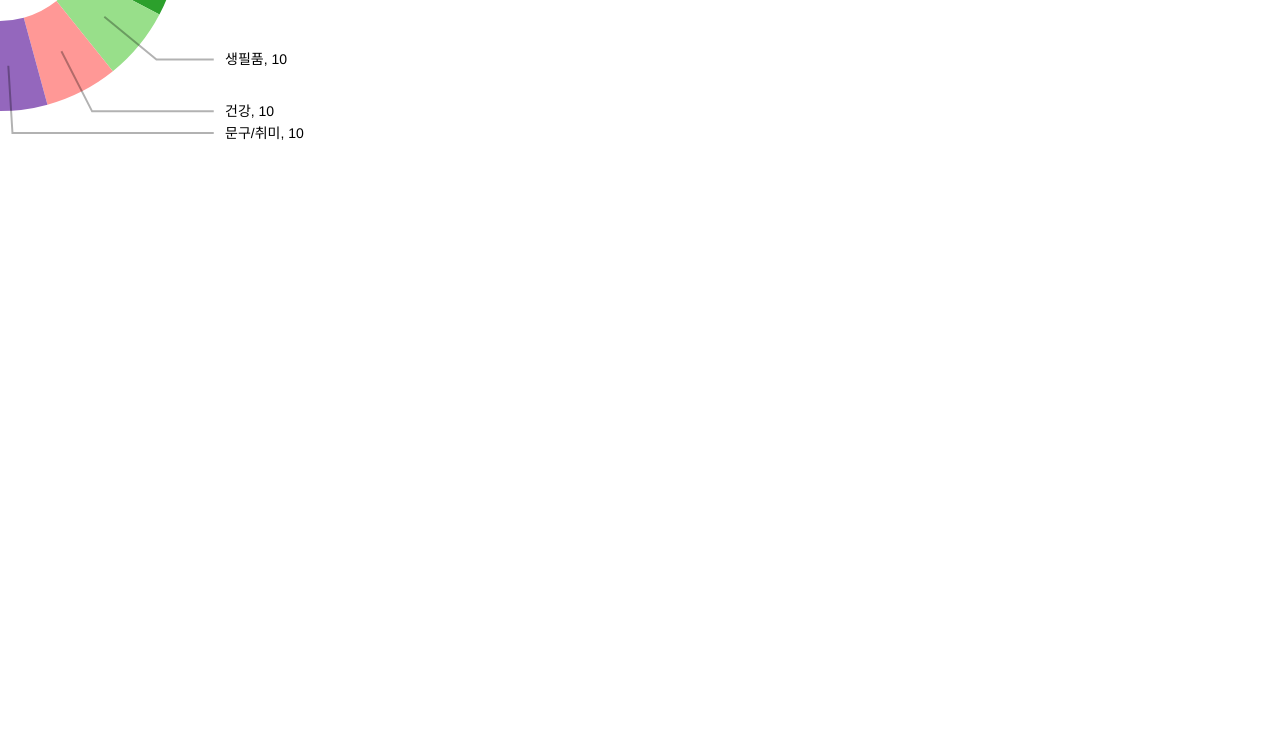
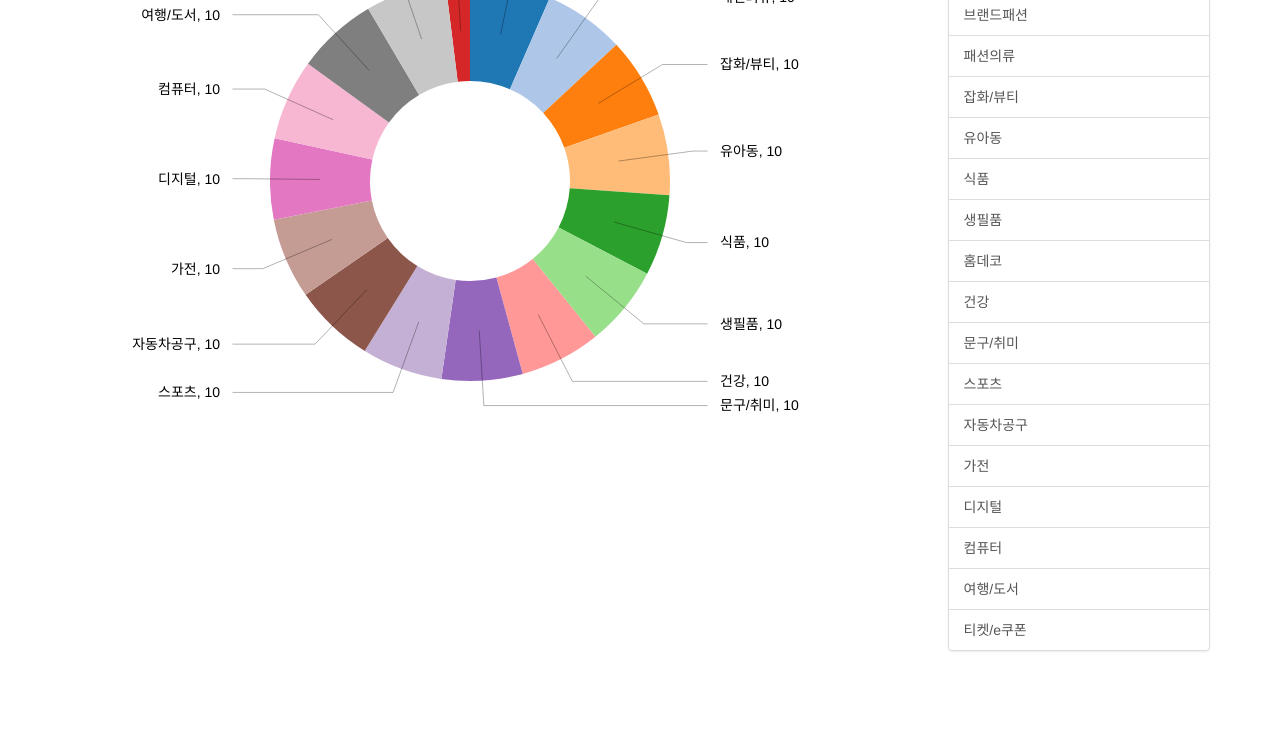
Before and after one commit to Hoyuo/EStory, a plain HTML site: page index.html in a window 1280 px wide. Shown: the part 69-800 px from the top of the page. Drawn offline with nearby package versions, Linux system fonts and the light colour scheme.

Commit message:
카테고리 목록 추가

```diff
--- a/css/sytles.css
+++ b/css/sytles.css
@@ -1,20 +1,19 @@
 body {
-    font-family: "Helvetica Neue", Helvetica, Arial, sans-serif;
-    width: 960px;
-    height: 500px;
     position: relative;
 }
-svg{
+
+svg {
     width: 100%;
     height: 100%;
 }
-path.slice{
-    stroke-width:2px;
+
+path.slice {
+    stroke-width: 2px;
 }
 
-polyline{
+polyline {
     opacity: .3;
     stroke: black;
-    stroke-width: 2px;
+    stroke-width: 1px;
     fill: none;
 }
--- a/index.html
+++ b/index.html
@@ -33,7 +33,41 @@
 </head>
 
 <body>
-<svg></svg>
+<div class="container">
+    <div class="row">
+
+        <div class="col-md-9">
+            <svg width="1000" height="600">
+
+            </svg>
+        </div>
+
+        <div class="col-md-3">
+            <h2>카테고리</h2>
+            <div class="list-group">
+                <a href="#" class="list-group-item">브랜드패션</a>
+                <a href="#" class="list-group-item">패션의류</a>
+                <a href="#" class="list-group-item">잡화/뷰티</a>
+                <a href="#" class="list-group-item">유아동</a>
+                <a href="#" class="list-group-item">식품</a>
+                <a href="#" class="list-group-item">생필품</a>
+                <a href="#" class="list-group-item">홈데코</a>
+                <a href="#" class="list-group-item">건강</a>
+                <a href="#" class="list-group-item">문구/취미</a>
+                <a href="#" class="list-group-item">스포츠</a>
+                <a href="#" class="list-group-item">자동차공구</a>
+                <a href="#" class="list-group-item">가전</a>
+                <a href="#" class="list-group-item">디지털</a>
+                <a href="#" class="list-group-item">컴퓨터</a>
+                <a href="#" class="list-group-item">여행/도서</a>
+                <a href="#" class="list-group-item">티켓/e쿠폰</a>
+            </div>
+        </div>
+    </div>
+</div>
+
+</body>
+
 <script>
     var svg = d3.select("body")
         .select("svg")
@@ -46,11 +80,15 @@
     svg.append("g")
         .attr("class", "lines");
 
+    var width = 800,
+        height = 500;
+
+    svg.attr("transform", "translate(" + width / 2 + "," + height / 2 + ")");
+
+
     d3.json("data.json", function (error, data) {
         change(data)
     });
-
 </script>
 
-</body>
 </html>
--- a/js/app.js
+++ b/js/app.js
@@ -1,8 +1,7 @@
-var svg = d3.select("body").select("svg")
+var width = 800,
+    height = 500;
 
-var width = 960,
-    height = 450,
-    radius = Math.min(width, height) / 2;
+var radius = Math.min(width, height) / 2;
 
 var pie = d3.layout.pie()
     .value(function (d) {
@@ -17,21 +16,15 @@ var outerArc = d3.svg.arc()
     .innerRadius(radius * 0.9)
     .outerRadius(radius * 0.9);
 
-svg.attr("transform", "translate(" + width / 2 + "," + height / 2 + ")");
-
 var key = function (d) {
     return d.data.label;
 };
 
 var color = d3.scale.category20()
     .domain(["브랜드패션", "패션의류", "잡화/뷰티", "유아동", "식품", "생필품", "홈데코", "건강",
-        "건강", "문구/취미", "스포츠", "자동차공구", "가전", "디지털", "컴퓨터", "여행/도서", "티켓/e쿠폰"])
+        "건강", "문구/취미", "스포츠", "자동차공구", "가전", "디지털", "컴퓨터", "여행/도서", "티켓/e쿠폰"]);
 //        .range(["#1f77b4", "#ff7f0e", "#aec7e8", "#ffbb78", "#2ca02c", "#98df8a", "#d62728", "#ff9896",
 //            "#c49c94", "#8c564b", "#9467bd", "#c5b0d5", "#f7b6d2", "#e377c2", "#7f7f7f", "#c7c7c7", "#dbdb8d", "#bcbd22", "#17becf", "#9edae5"]);
-
-d3.json("data.json", function (error, data) {
-    change(data)
-});
 
 function change(data) {
 
```
